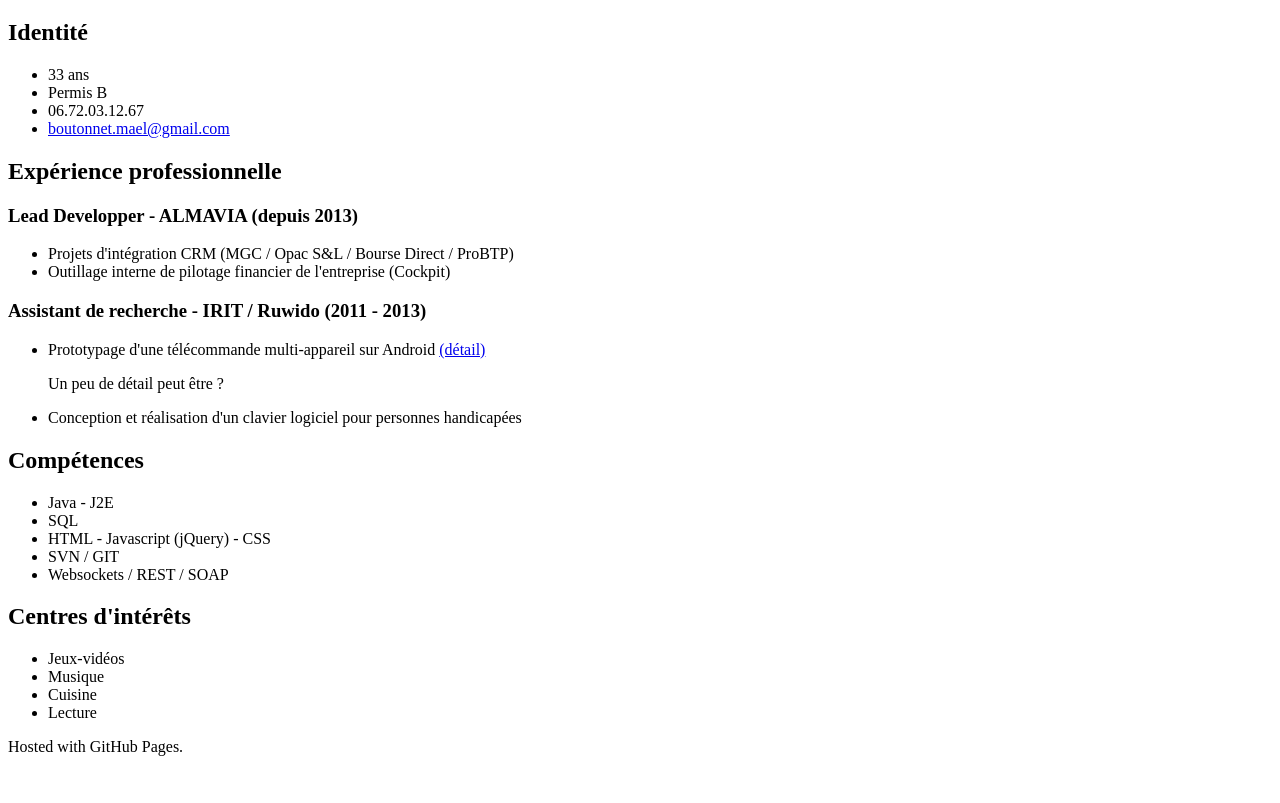
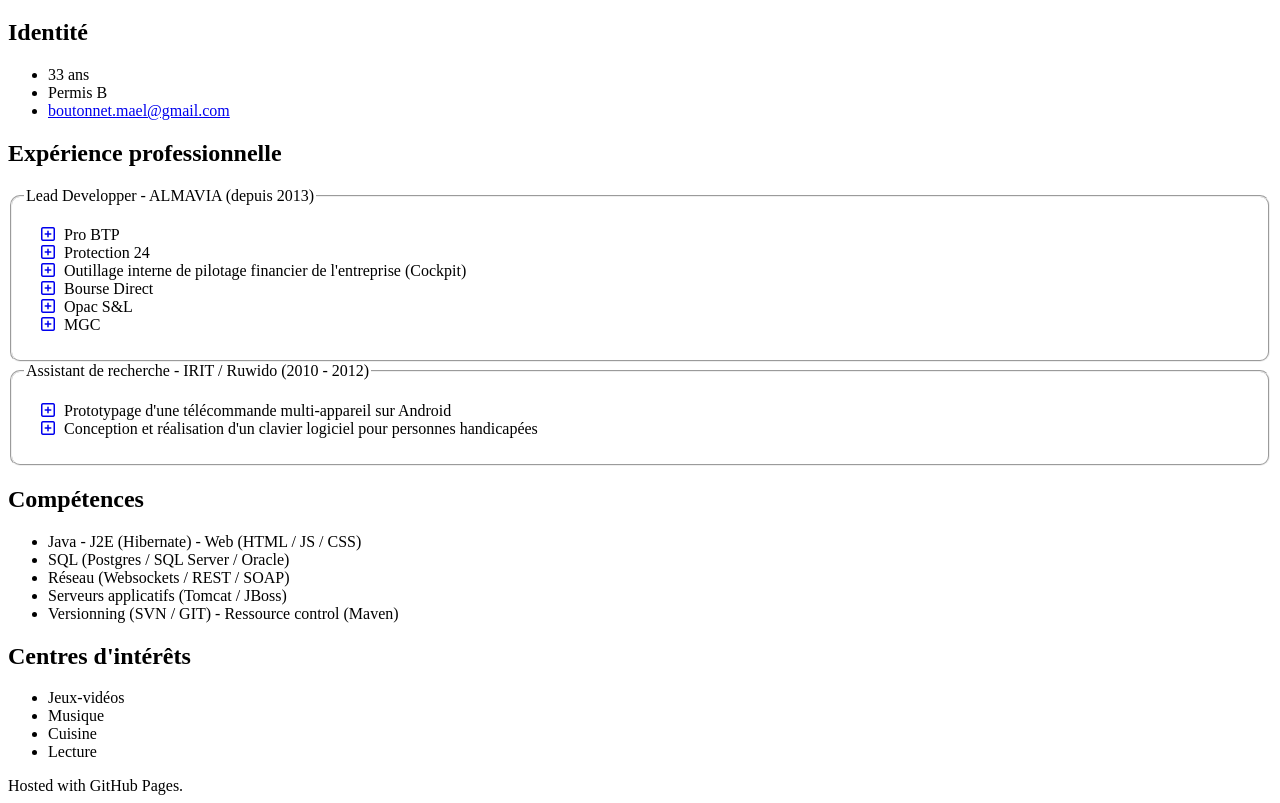
Before and after one commit to maelboutonnet/maelboutonnet.github.io, a plain HTML site: page index.html in a window 1280 px wide. Shown: the part 61-864 px from the top of the page. Before the commit the page ends 825 px from the top, so only its background shows below. Drawn offline with nearby package versions, Linux system fonts and the light colour scheme.

Commit message:
Formatting / Content / FontAwesome integration

```diff
--- a/cv.css
+++ b/cv.css
@@ -1,8 +1,5 @@
-.hidden {
-  display: none;
-  -webkit-transition: all 1s linear;
-  -moz-transition: all 1s linear;
-  -o-transition: all 1s linear;
-  transition: all 1s linear;
-
-}
+fieldset {
+  -webkit-border-radius: 10px;
+  -moz-border-radius: 10px;
+  border-radius: 10px;
+  }
--- a/details.js
+++ b/details.js
@@ -1,3 +1,3 @@
 function detail(item) {
-  $("#"+item).toggle();
+  alert('Yahoo!');
 }
--- a/index.html
+++ b/index.html
@@ -2,7 +2,7 @@
 <html>
     <head>
       <link rel="stylesheet" type="text/css" href="cv.css"/>
-      <script src="jquery-3.4.1.min.js"></script>
+      <script src="https://kit.fontawesome.com/675fe5befd.js" crossorigin="anonymous"></script>
       <script src="details.js"></script>
     </head>
     <body>
@@ -12,36 +12,80 @@
             <ul>
                 <li>33 ans</li>
                 <li>Permis B</li>
-                <li>06.72.03.12.67</li>
                 <li><a href="mailto:boutonnet.mael@gmail.com">boutonnet.mael@gmail.com</a></li>
             </ul>
         </p>
         <p class="experience">
             <h2>Expérience professionnelle</h2>
-              <h3>Lead Developper - ALMAVIA (depuis 2013)</h3>
-              <ul>
-                  <li>Projets d'intégration CRM (MGC / Opac S&L / Bourse Direct / ProBTP)</li>
-                  <li>Outillage interne de pilotage financier de l'entreprise (Cockpit)</li>
-              </ul>
-              <h3>Assistant de recherche - IRIT / Ruwido (2011 - 2013)</h3>
-              <ul>
-                  <li>Prototypage d'une télécommande multi-appareil sur Android
-                    <a href="javascript:detail('detail_remotecontrol');">(détail)</a>
-                    <p id="detail_remotecontrol">
-                      Un peu de détail peut être ?
-                    </p>
-                  </li>
-                  <li>Conception et réalisation d'un clavier logiciel pour personnes handicapées</li>
-              </ul>
+                <fieldset>
+                    <legend>Lead Developper - ALMAVIA (depuis 2013)</legend>
+                    <ul class="fa-ul">
+                        <li>
+                            <a href="javascript:detail()">
+                                <span class="fa-li"><i class="far fa-plus-square"></i></span>
+                            </a>
+                            Pro BTP
+                        </li>
+                        <li>
+                            <a href="javascript:detail()">
+                                <span class="fa-li"><i class="far fa-plus-square"></i></span>
+                            </a>
+                            Protection 24
+                        </li>
+                        <li>
+                            <a href="javascript:detail()">
+                                <span class="fa-li"><i class="far fa-plus-square"></i></span>
+                            </a>
+                            Outillage interne de pilotage financier de l'entreprise (Cockpit)
+                        </li>
+                        <li>
+                            <a href="javascript:detail()">
+                                <span class="fa-li"><i class="far fa-plus-square"></i></span>
+                            </a>
+                            Bourse Direct
+                        </li>
+                        <li>
+                            <a href="javascript:detail()">
+                                <span class="fa-li"><i class="far fa-plus-square"></i></span>
+                            </a>
+                            Opac S&L
+                        </li>
+                        <li>
+                            <a href="javascript:detail()">
+                                <span class="fa-li"><i class="far fa-plus-square"></i></span>
+                            </a>
+                            MGC
+                        </li>
+                    </ul>
+                </fieldset>
+
+                <fieldset>
+                    <legend>Assistant de recherche - IRIT / Ruwido (2010 - 2012)</legend>
+                    <ul class="fa-ul">
+                        <li>
+                            <a href="javascript:detail()">
+                                <span class="fa-li"><i class="far fa-plus-square"></i></span>
+                            </a>
+                            Prototypage d'une télécommande multi-appareil sur Android
+                        </li>
+                        <li>
+                            <a href="javascript:detail()">
+                                <span class="fa-li"><i class="far fa-plus-square"></i></span>
+                            </a>
+                            Conception et réalisation d'un clavier logiciel pour personnes handicapées
+                        </li>
+                    </ul>
+                </fieldset>
         </p>
         <p class="skills">
             <h2>Compétences</h2>
             <ul>
-                <li>Java - J2E</li>
-                <li>SQL</li>
-                <li>HTML - Javascript (jQuery) - CSS</li>
-                <li>SVN / GIT</li>
-                <li>Websockets / REST / SOAP</li>
+                <li>Java - J2E (Hibernate) - Web (HTML / JS / CSS)</li>
+                <li>SQL (Postgres / SQL Server / Oracle)</li>
+                <li>Réseau (Websockets / REST / SOAP)</li>
+                <li>Serveurs applicatifs (Tomcat / JBoss)</li>
+                <li>Versionning (SVN / GIT) - Ressource control (Maven)</li>
+
             </ul>
         </p>
         <p class="interests">
```
